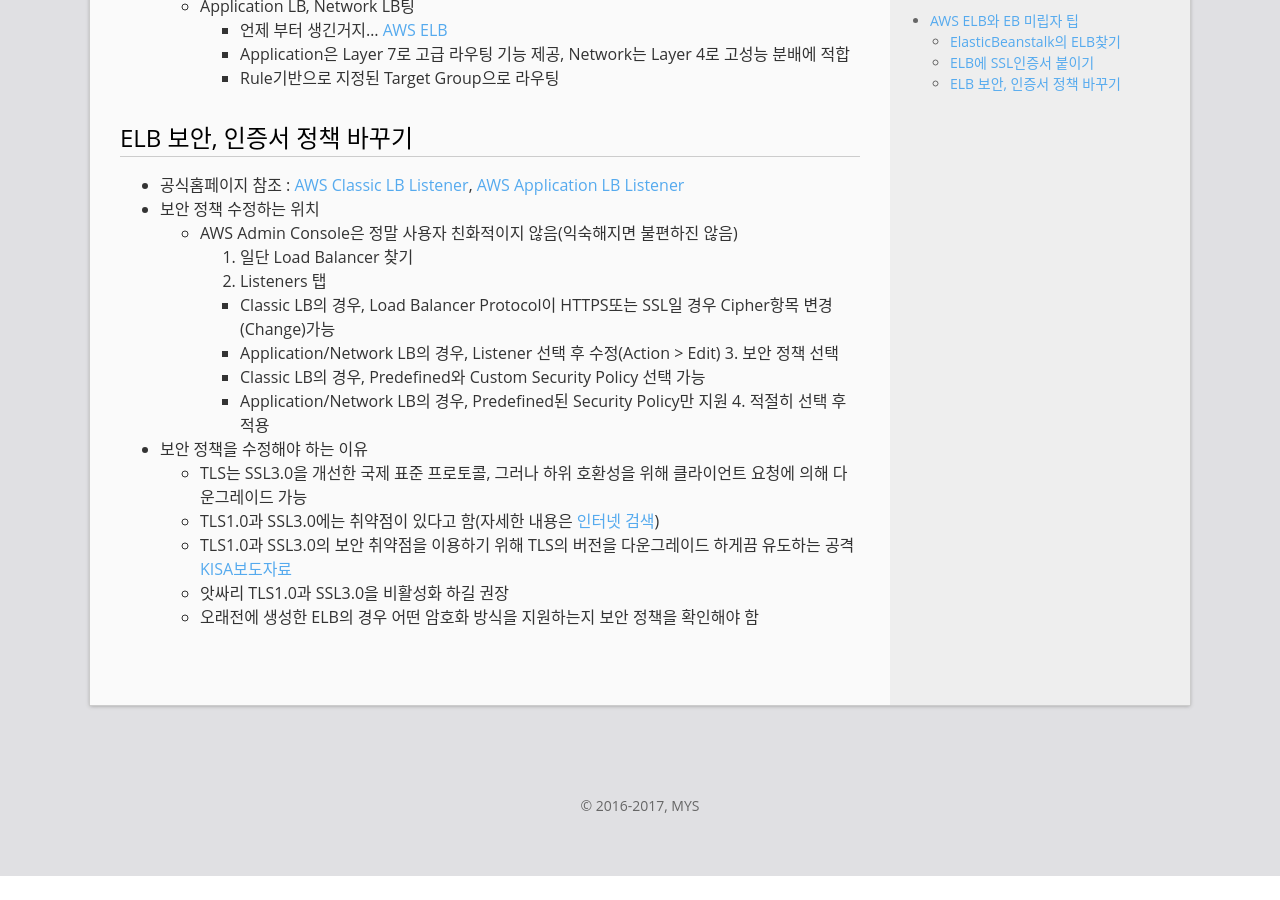
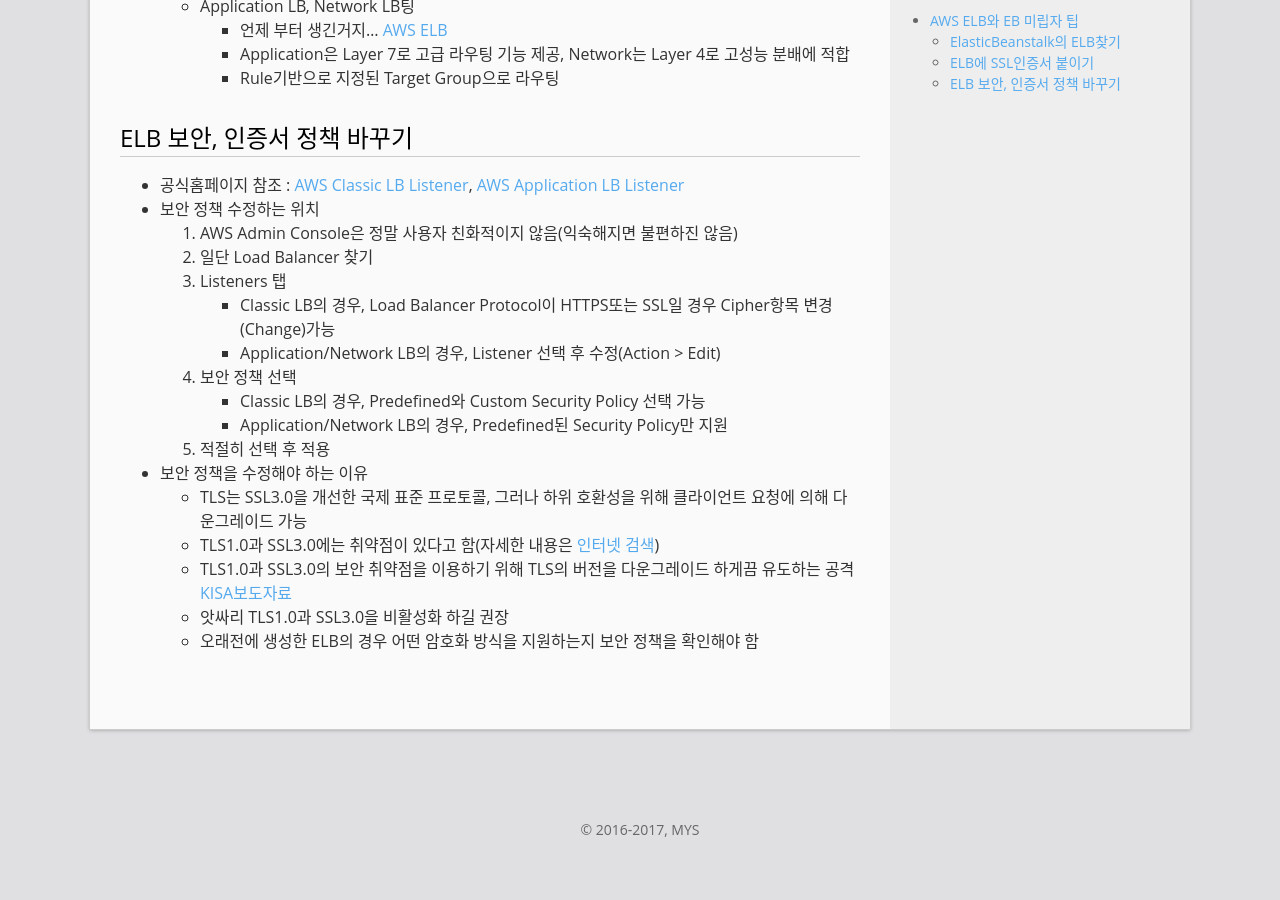
Before and after one commit to mystria/mystria.github.io, a Jekyll site: the page built from _posts/2017-10-13-aws-loadbalancer.md, in a window 1280 px wide and 900 px high, scrolled down 1326 px. Built offline with Jekyll 4.4.1, drawn with Linux system fonts in a browser that asks for light colours; comment, search, counter and statistics services are not loaded; before the commit the page ends 2202 px from its top, so only the background shows below that; some of the changed lines change nothing that is shown.

Commit message:
Edit Numbering

```diff
--- a/_posts/2017-10-13-aws-loadbalancer.md
+++ b/_posts/2017-10-13-aws-loadbalancer.md
@@ -49,7 +49,7 @@
 ## ELB 보안, 인증서 정책 바꾸기
 * 공식홈페이지 참조 : [AWS Classic LB Listener][aws-https-listner1], [AWS Application LB Listener][aws-https-listner2]
 * 보안 정책 수정하는 위치
-  + AWS Admin Console은 정말 사용자 친화적이지 않음(익숙해지면 불편하진 않음)
+  0. AWS Admin Console은 정말 사용자 친화적이지 않음(익숙해지면 불편하진 않음)
   1. 일단 Load Balancer 찾기
   2. Listeners 탭
     - Classic LB의 경우, Load Balancer Protocol이 HTTPS또는 SSL일 경우 Cipher항목 변경(Change)가능
```
